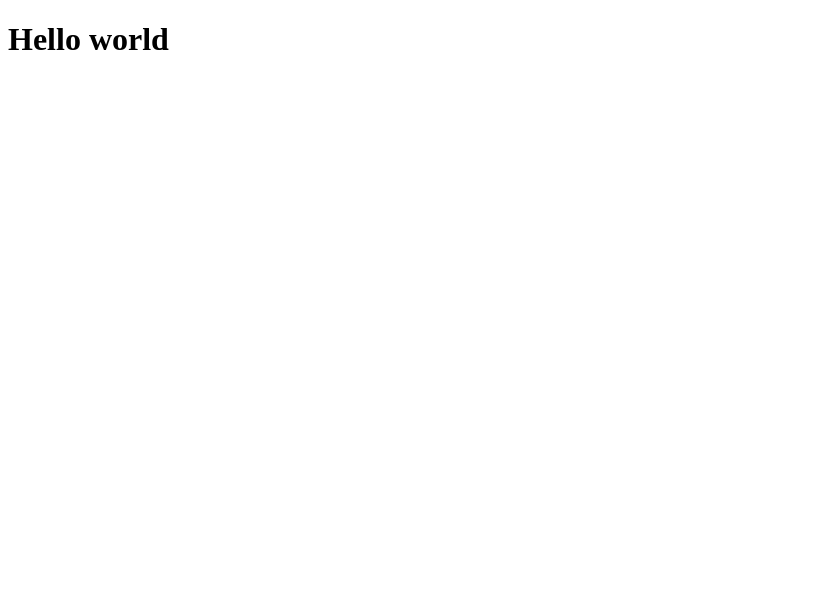
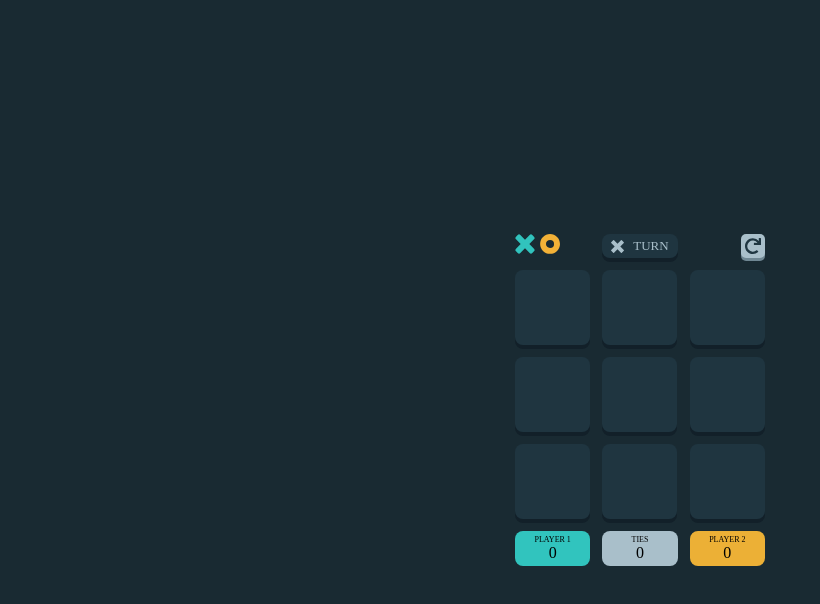
Before and after one commit to ale02code/tic-tac-toe-TS, a plain HTML site: page index.html in a window 1280 px wide. Shown: the whole page, without its empty margins (0-820 px from the left). Drawn offline with Linux system fonts and the light colour scheme.

Commit message:
first view

```diff
--- a/index.html
+++ b/index.html
@@ -4,14 +4,55 @@
 <head>
   <meta charset="UTF-8">
   <meta name="viewport" content="width=device-width, initial-scale=1.0">
-
-  <link rel="icon" type="image/png" sizes="32x32" href="./assets/favicon.png">
+  <link rel="icon" type="image/png" sizes="32x32" href="./assets/img/favicon.png">
+  <link rel="stylesheet" href="styles/main.css">
+  <link rel="stylesheet" href="styles/grid.css">
 
   <title>Tic Tac Toe Game</title>
 </head>
 
-<body>
-  <h1>Hello world</h1>
+<body class="body">
+  <main class="main-container">
+    <header class="header">
+      <div class="header__logo">
+        <img src="assets/img/logo.svg" alt="main logo">
+      </div>
+      <div class="header__turn">
+        <div class="header__turn-info">
+          <img class="header__turn-icon" src="assets/img/icon-x-gray.svg" alt="turn icon">
+          <p class="header__turn-text">TURN</p>
+        </div>
+      </div>
+      <button class="header__retry">
+        <img src="assets/img/icon-restart.svg" alt="">
+      </button>
+    </header>
+    <section class="game-board">
+      <button class="game-board__cell"></button>
+      <button class="game-board__cell"></button>
+      <button class="game-board__cell"></button>
+      <button class="game-board__cell"></button>
+      <button class="game-board__cell"></button>
+      <button class="game-board__cell"></button>
+      <button class="game-board__cell"></button>
+      <button class="game-board__cell"></button>
+      <button class="game-board__cell"></button>
+    </section>
+    <footer class="score-board">
+      <div class="score-board__player score-board__player-1">
+        <p class="score-board__player-name">player 1</p>
+        <p class="score-board__player-score">0</p>
+      </div>
+      <div class="score-board__draw">
+        <p class="score-board__draw-label">ties</p>
+        <p class="score-board__draw-score">0</p>
+      </div>
+      <div class="score-board__player score-board__player-2">
+        <p class="score-board__player-name">Player 2</p>
+        <p class="score-board__player-score">0</p>
+      </div>
+    </footer>
+  </main>
 </body>
 
 </html>
--- /dev/null
+++ b/styles/grid.css
@@ -0,0 +1,132 @@
+.main-container {
+  width: 250px;
+  display: flex;
+  justify-content: center;
+  align-items: center;
+  flex-direction: column;
+  gap: var(--gap-size);
+}
+
+.header {
+  width: 100%;
+  display: grid;
+  grid-template-columns: repeat(3, 1fr);
+  place-items: center;
+  gap: var(--gap-size);
+}
+
+.header__logo {
+  justify-self: start;
+
+  &>img {
+    height: 20px;
+  }
+}
+
+.header__turn {
+  width: 100%;
+  height: 100%;
+}
+
+.header__turn-info {
+  width: 100%;
+  height: 100%;
+  display: flex;
+  justify-content: space-evenly;
+  align-items: center;
+  background-color: var(--grid-color);
+  border-radius: var(--border-rounded-size);
+  box-shadow: 0px 4px var(--grid-shadow);
+}
+
+.header__turn-icon {
+  height: 13px;
+}
+
+.header__turn-text {
+  text-transform: uppercase;
+  color: var(--reset-color);
+  font-size: 13px;
+}
+
+.header__retry {
+  justify-self: end;
+  display: grid;
+  place-content: center;
+  padding: 4px;
+  border: none;
+  outline: none;
+  border-radius: 5px;
+  box-shadow: 0px 3px var(--reset-shadow);
+  background-color: var(--reset-color);
+
+  &>img {
+    height: 1rem;
+  }
+}
+
+.game-board {
+  width: 100%;
+  display: grid;
+  grid-template-columns: repeat(3, 1fr);
+  place-items: center;
+  gap: var(--gap-size);
+}
+
+.game-board__cell {
+  background-color: var(--grid-color);
+  width: 75px;
+  height: 75px;
+  outline: none;
+  border: none;
+  border-radius: var(--border-rounded-size);
+  box-shadow: 0px 4px var(--grid-shadow);
+  cursor: pointer;
+}
+
+.score-board {
+  width: 100%;
+  height: 35px;
+  display: flex;
+  justify-content: space-between;
+  gap: var(--gap-size);
+}
+
+.score-board__player {
+  width: 100%;
+  height: 100%;
+  display: flex;
+  justify-content: center;
+  align-items: center;
+  flex-direction: column;
+  border-radius: var(--border-rounded-size);
+}
+
+.score-board__player-name {
+  font-size: 8px;
+  text-transform: uppercase;
+}
+
+.score-board__draw {
+  width: 100%;
+  height: 100%;
+  display: flex;
+  justify-content: center;
+  align-items: center;
+  flex-direction: column;
+  background-color: var(--draw-color);
+  border-radius: var(--border-rounded-size);
+}
+
+.score-board__draw-label {
+  font-size: 8px;
+  text-transform: uppercase;
+}
+
+.score-board__player-1 {
+  background-color: var(--x-player-color);
+}
+
+.score-board__player-2 {
+  background-color: var(--o-player-color);
+}
--- /dev/null
+++ b/styles/main.css
@@ -0,0 +1,26 @@
+:root {
+  --background-color: #192a32;
+  --grid-color: #1f3540;
+  --grid-shadow: #122029;
+  --reset-color: #a9bfca;
+  --reset-shadow: #6f8793;
+  --x-player-color: #31c4be;
+  --o-player-color: rgb(236, 176, 54);
+  --draw-color: #a9bfca;
+  --gap-size: 12px;
+  --border-rounded-size: 8px;
+}
+
+* {
+  padding: 0;
+  margin: 0;
+  box-sizing: border-box;
+}
+
+.body {
+  height: 100vh;
+  width: 100vw;
+  background-color: var(--background-color);
+  display: grid;
+  place-content: center;
+}
```
Also changed, not shown: assets/img/icon-o-gray.svg (added), assets/img/icon-x-gray.svg (added).
